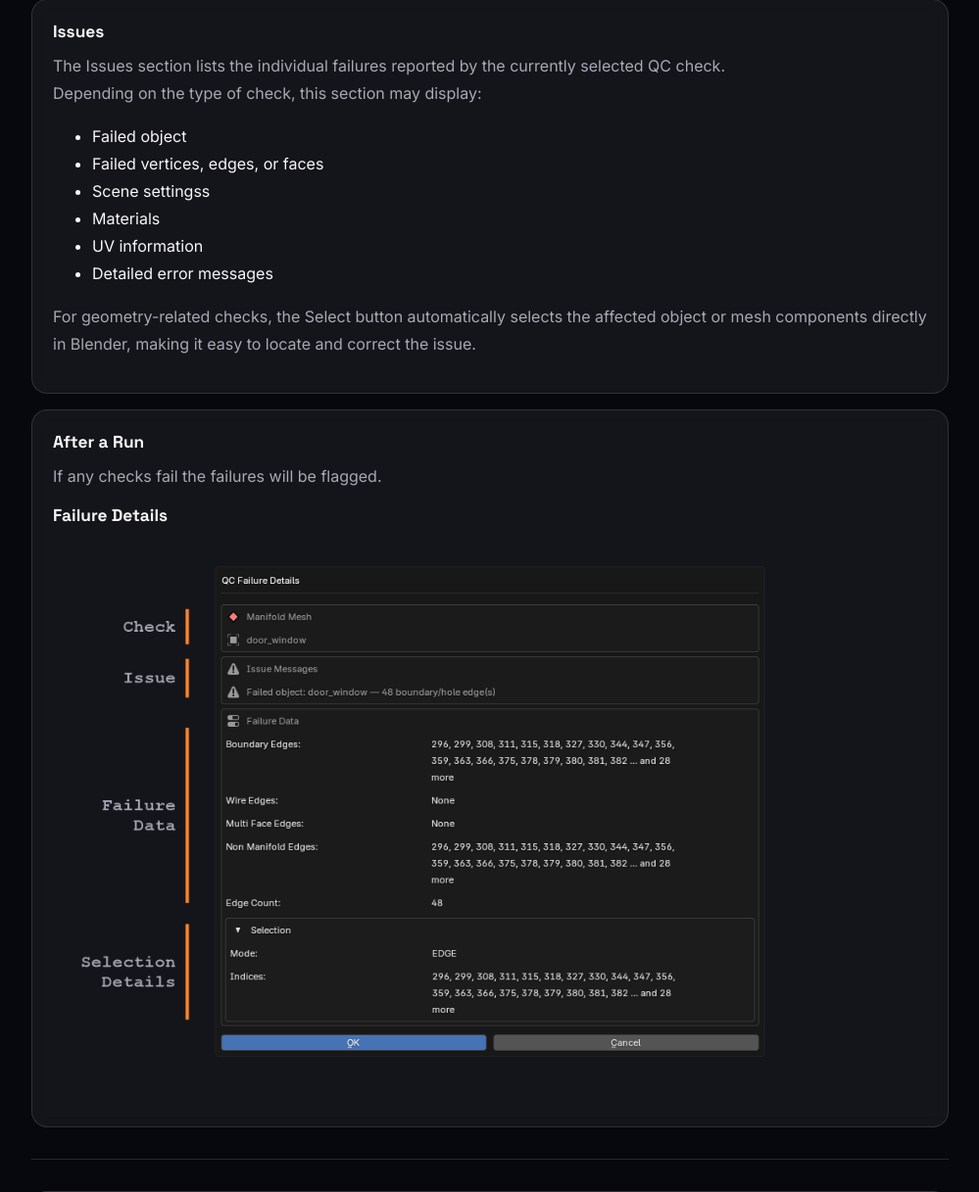
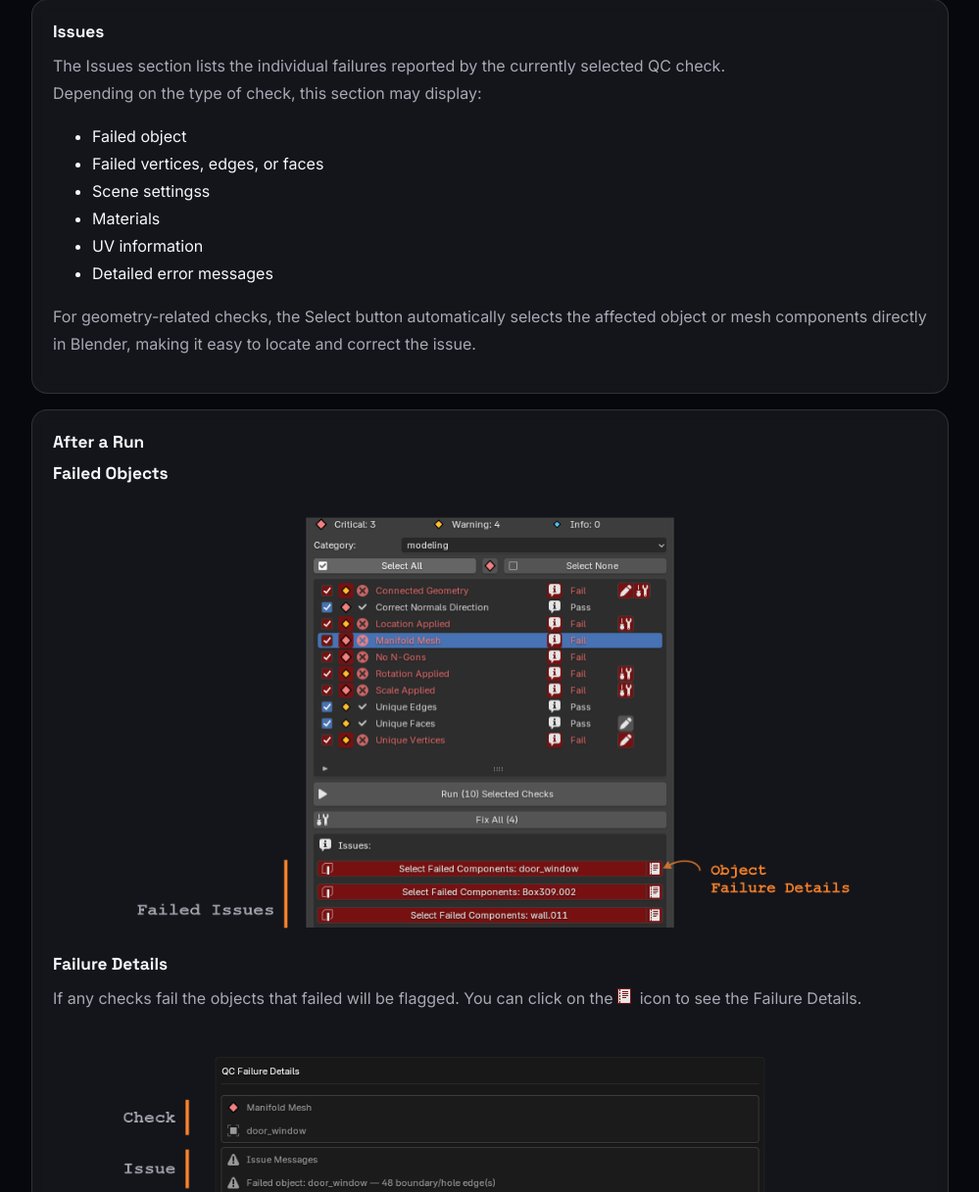
Before and after one commit to scotthomson-naut/qc, a Python web app: template documentation/template/panel.html in a window 1280 px wide. Shown: the part 3391-4608 px from the top of the page at 98% size, without its empty margins (280-1279 px from the left). Run offline with Jinja, Linux system fonts and the light colour scheme; the template is opened without the code that fills it, so the values that code supplies are empty.

Commit message:
updating documentation with failure and details of it

```diff
--- a/documentation/template/panel.html
+++ b/documentation/template/panel.html
@@ -191,11 +191,15 @@
                     <!-- After Run -->
                     <section class="card">
                         <h3>After a Run</h3>
+                        <h3>Failed Objects</h3>
+                        <img src="assets/images/qc_checks_panel_failed_objects.png" alt="Scriptronaut">
+                        <h3>Failure Details</h3>
                         <p>
-                            If any checks fail the failures will be flagged.<br>
-                            <h3>Failure Details</h3>
-                            <img src="assets/images/qc_checks_panel_failure_details.png" alt="Scriptronaut">
+                            If any checks fail the objects that failed will be flagged. You can click on the
+                            <img src="assets/images/qc_checks_failure_details.png" alt="Scriptronaut">
+                            icon to see the Failure Details.<br>
                         </p>
+                        <img src="assets/images/qc_checks_panel_failure_details.png" alt="Scriptronaut">
                     </section>
 
                 </div>
```
Also changed, not shown: documentation/template/assets/images/qc_checks_panel_check_settings.png (added), documentation/template/assets/images/qc_checks_panel_failed_objects.png (added), documentation/template/assets/images/qc_checks_panel_mode_checks.png.
